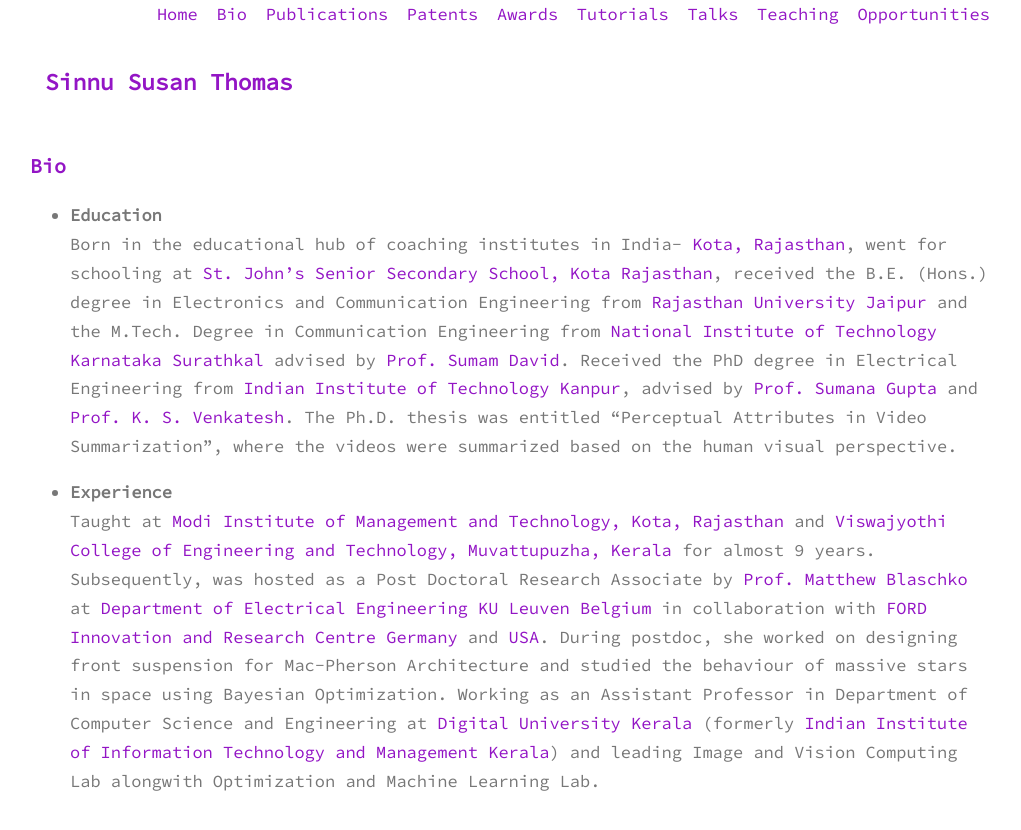
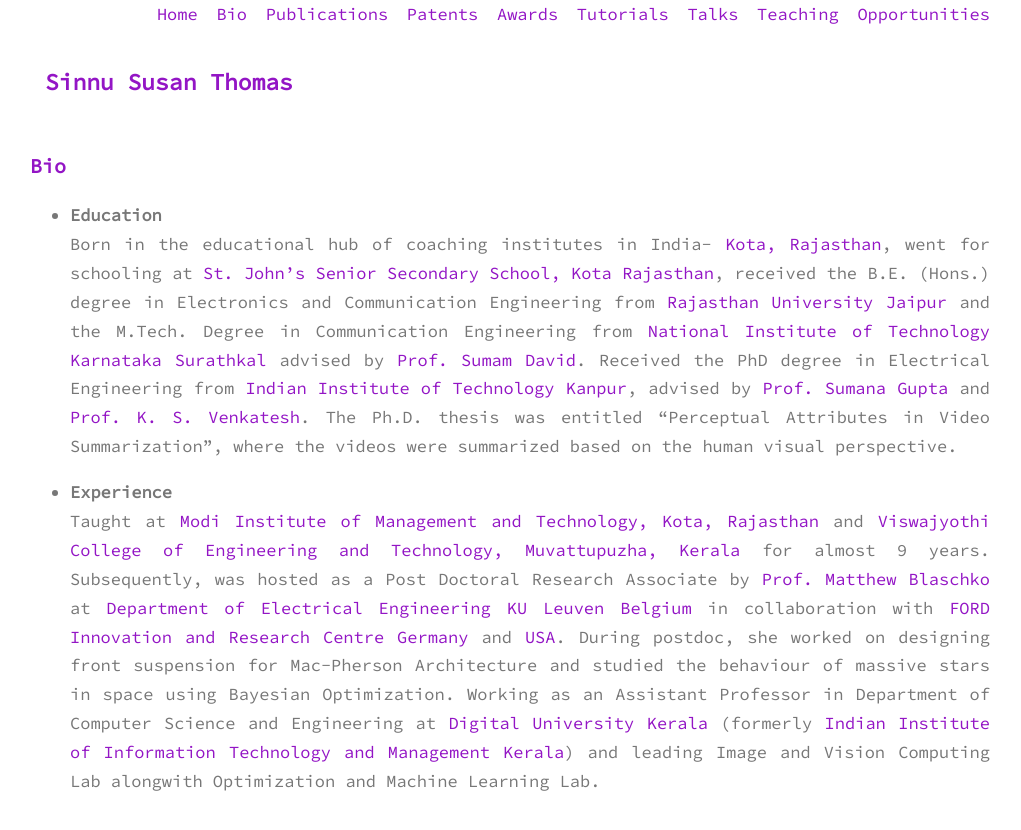
Before and after one commit to sinnuthomas/sinnuthomas.github.io, a Jekyll site: the page built from bio.md, in a window 1280 px wide. Shown: the top 830 px of the page, without its empty margins (130-1151 px from the left). Built offline with Jekyll 4.4.1, drawn with Linux system fonts in a browser that asks for light colours.

Commit message:
Update bio.md

```diff
--- a/bio.md
+++ b/bio.md
@@ -3,6 +3,11 @@ layout: page
 title: Bio
 permalink: /bio/
 ---
+<style>
+body {
+text-align: justify}
+</style>
+
 * **Education**
   <br/>
 Born in the educational hub of coaching institutes in India- [Kota, Rajasthan](https://kota.rajasthan.gov.in/content/raj/kota/en/home.html), went for schooling at [St. John's Senior Secondary School, Kota Rajasthan](http://www.stjohnsschoolkota.edu.in/), received the B.E. (Hons.) degree in Electronics and Communication Engineering from [Rajasthan University Jaipur](https://www.uniraj.ac.in/) and the M.Tech. Degree in Communication Engineering from [National Institute of Technology Karnataka Surathkal](https://www.nitk.ac.in/) advised by [Prof. Sumam David](https://sumam.nitk.ac.in/). Received the PhD degree in Electrical Engineering from [Indian Institute of Technology Kanpur](https://iitk.ac.in/), advised by [Prof. Sumana Gupta](http://www.iitk.ac.in/ee/people/fac-pages/sumana.shtml) and [Prof. K. S. Venkatesh](http://home.iitk.ac.in/~venkats/). The Ph.D. thesis was entitled “Perceptual Attributes in Video Summarization”, where the videos were summarized based on the human visual perspective.
```
